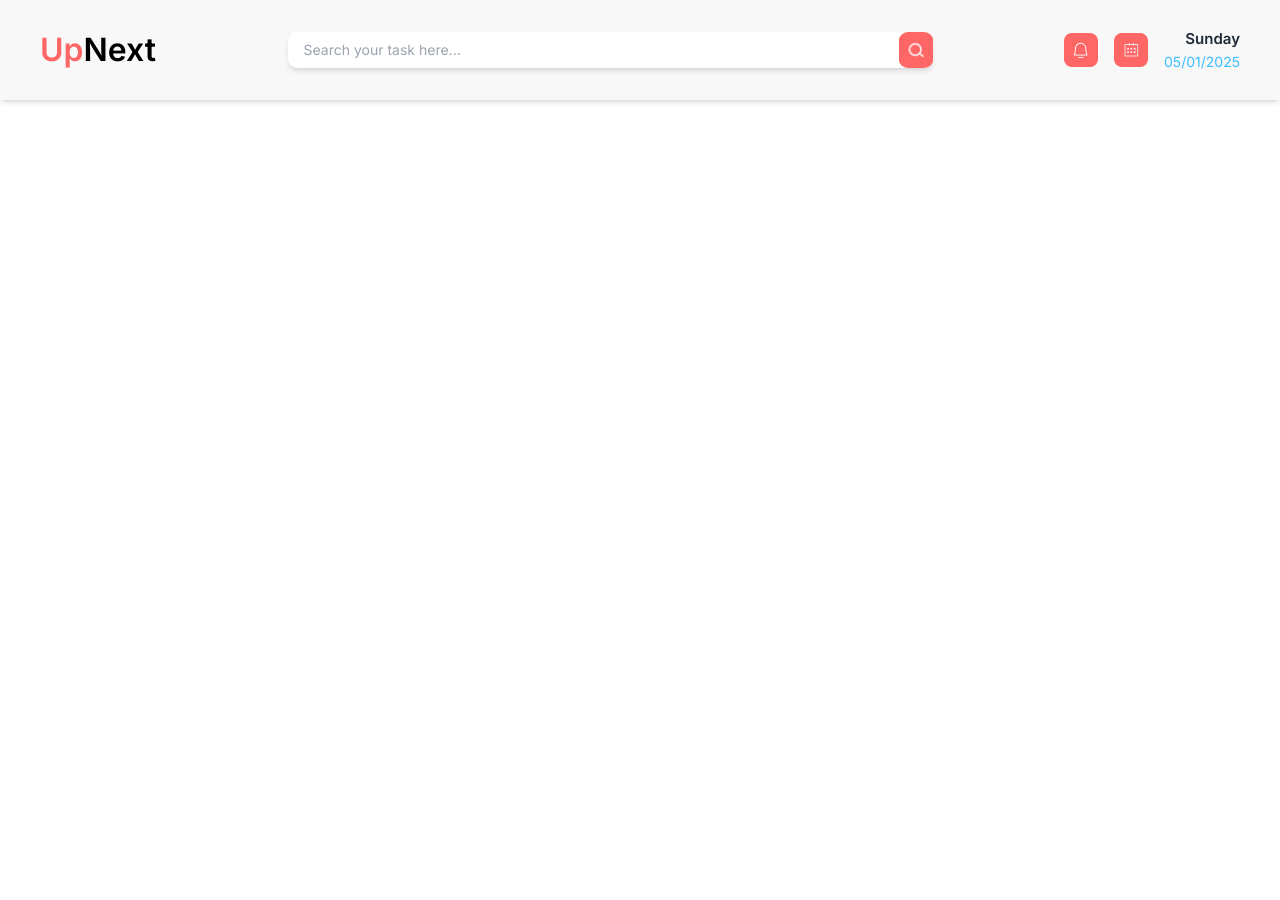
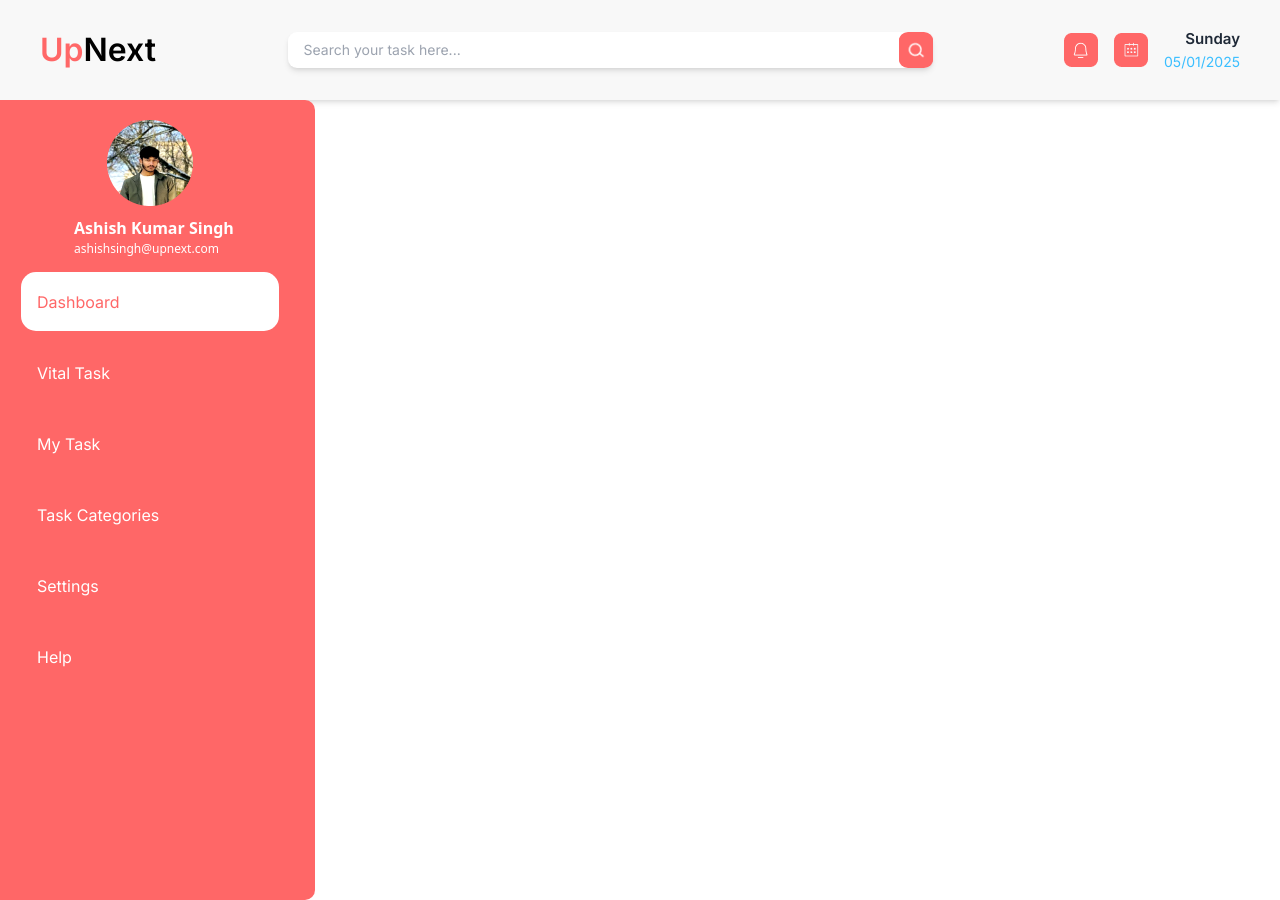
Before and after one commit to Ashish-kumar2020/todo_app, a React (Vite) app in the folder Frontend/: page /body in a window 1280 px wide. Before the commit the page ends 800 px from the top, so only its background shows below. Built offline with nearby package versions, Linux system fonts and the light colour scheme.

Commit message:
created sidenavbar

```diff
--- a/Frontend/src/App.jsx
+++ b/Frontend/src/App.jsx
@@ -1,5 +1,6 @@
 import "./App.css";
 import Header from "./components/Header";
+import SideNav from "./components/SideNav";
 import Signin from "./components/Signin";
 import Signup from "./components/Signup";
 
@@ -8,6 +9,7 @@ function App() {
     <>
       {/* <Signup /> */}
       <Header />
+      <SideNav />
       {/* <Signin /> */}
     </>
   );
--- /dev/null
+++ b/Frontend/src/components/SideNav.jsx
@@ -0,0 +1,50 @@
+import React, { useState } from "react";
+
+import Profile from "../assets/profile.png";
+
+const SideNav = () => {
+  const [activeItem, setActiveItem] = useState("Dashboard");
+
+  const navItems = [
+    { id: "Dashboard", label: "Dashboard" },
+    { id: "Vital Task", label: "Vital Task" },
+    { id: "My Task", label: "My Task" },
+    { id: "Task Categories", label: "Task Categories" },
+    { id: "Settings", label: "Settings" },
+    { id: "Help", label: "Help" },
+  ];
+
+  return (
+    <div className="w-[315px] h-[100vh] bg-customRed rounded-tr-[10px] rounded-br-[10px]">
+      {/* Profile image */}
+      <div className="relative left-[107px] top-[20px]">
+        <img src={Profile} alt="Profile" />
+      </div>
+      {/* User Details */}
+      <div className="relative left-[74px] w-[176px] h-[36px] top-[30px]">
+        <h1 className="text-[16px] font-bold text-white">Ashish Kumar Singh</h1>
+        <h1 className="text-[12px] text-white">ashishsingh@upnext.com</h1>
+      </div>
+
+      {/* Navigation List */}
+      <ul className="relative top-[50px]">
+        {navItems.map((item) => (
+          <li
+            key={item.id}
+            onClick={() => {
+              setActiveItem(item.id);
+            }}
+            className={`w-[258px] h-[59px] ml-[21px] cursor-pointer text-[16px] font-inter mb-[12px] flex items-center rounded-[15px] ${
+              activeItem === item.id ? "bg-white text-customRed" : "text-white"
+            }`}
+          >
+            {" "}
+            <span className="ml-[16px]">{item.label}</span>
+          </li>
+        ))}
+      </ul>
+    </div>
+  );
+};
+
+export default SideNav;
```
Also changed, not shown: Frontend/src/assets/profile.png (added).
